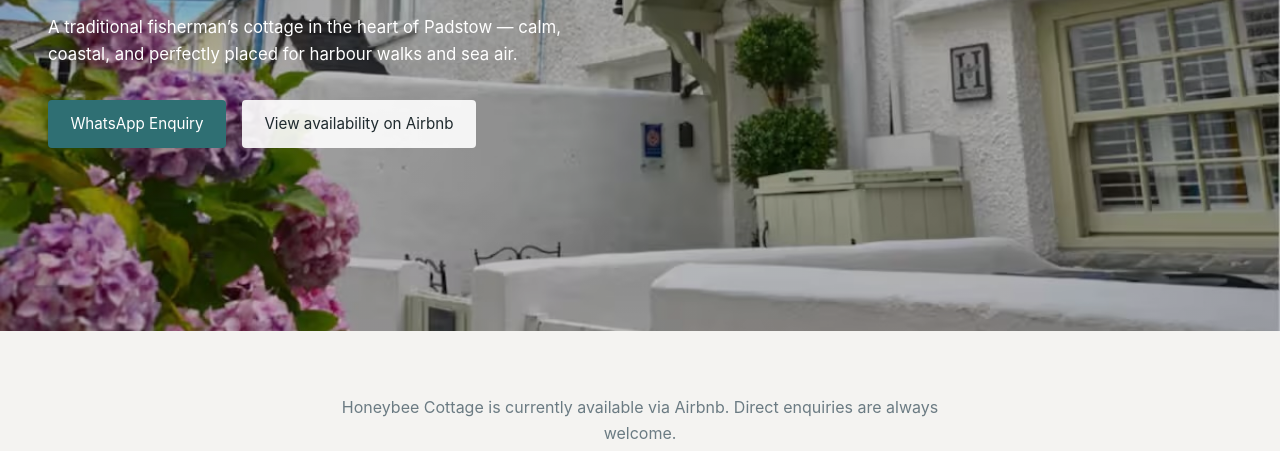
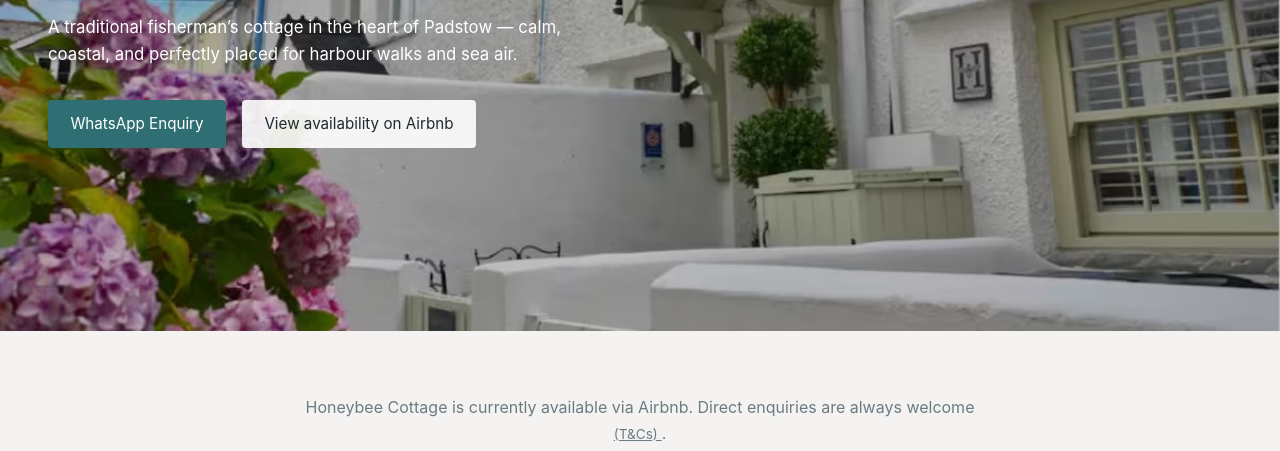
Before and after one commit to oliverwatt2025/fishermanscottagepadstow, a plain HTML site: page index.html in a window 1280 px wide. Shown: the part 349-800 px from the top of the page. Drawn offline with Linux system fonts and the light colour scheme.

Commit message:
Update index.html

```diff
--- a/index.html
+++ b/index.html
@@ -126,9 +126,15 @@
 
   <section class="content">
     <p>
-      Honeybee Cottage is currently available via Airbnb.
-      Direct enquiries are always welcome.
-    </p>
+  Honeybee Cottage is currently available via Airbnb.
+  Direct enquiries are always welcome
+  <a href="assets/docs/Honeybee-Cottage-Direct-Enquiry-TCs.pdf"
+     target="_blank"
+     rel="noopener"
+     style="font-size:0.85em; color: var(--muted); text-decoration: underline;">
+    (T&amp;Cs)
+  </a>.
+</p>
     <p>
       Click the Whatsapp link or call/text on 07881 019 783
     </p>
```
